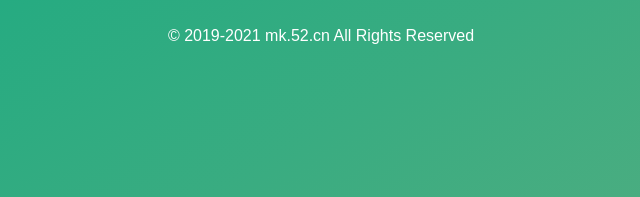
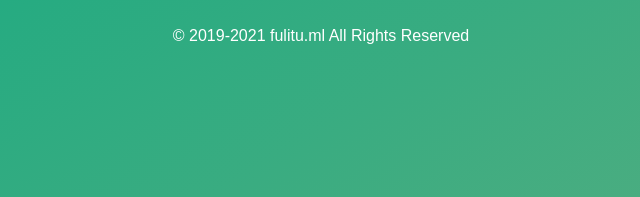
Before and after one commit to CXK-MM/cxk-mm.github.io, a plain HTML site: page index.html in a window 1280 px wide. Shown: the part 419-616 px from the top of the page, 319-959 px from the left. Drawn offline with Linux system fonts and the light colour scheme.

Commit message:
Update index.html

```diff
--- a/index.html
+++ b/index.html
@@ -54,7 +54,7 @@
 
 					</div>
 				</div>
-				<p class="footer">© 2019-2021 mk.52.cn  All Rights Reserved</p>
+				<p class="footer">© 2019-2021 fulitu.ml  All Rights Reserved</p>
 			</div>
             <ul class="bg-bubbles">
                 <li></li>
```
